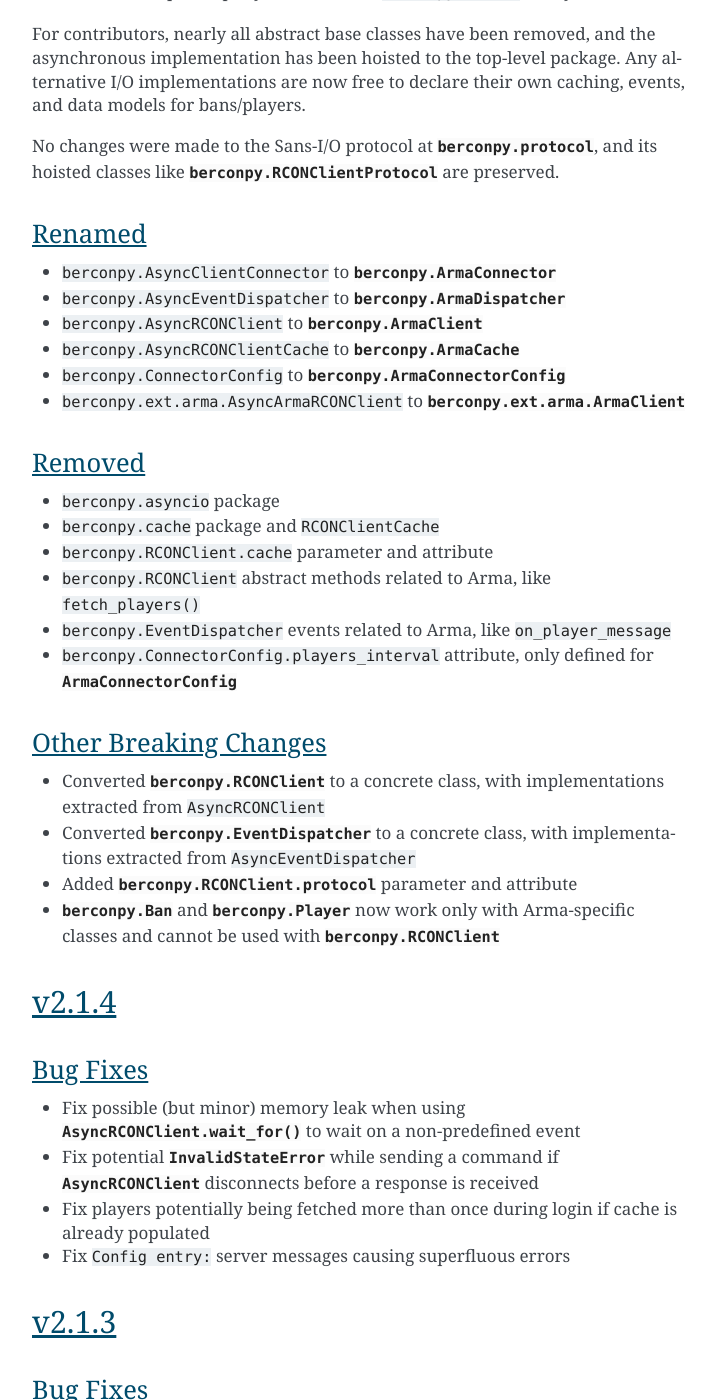
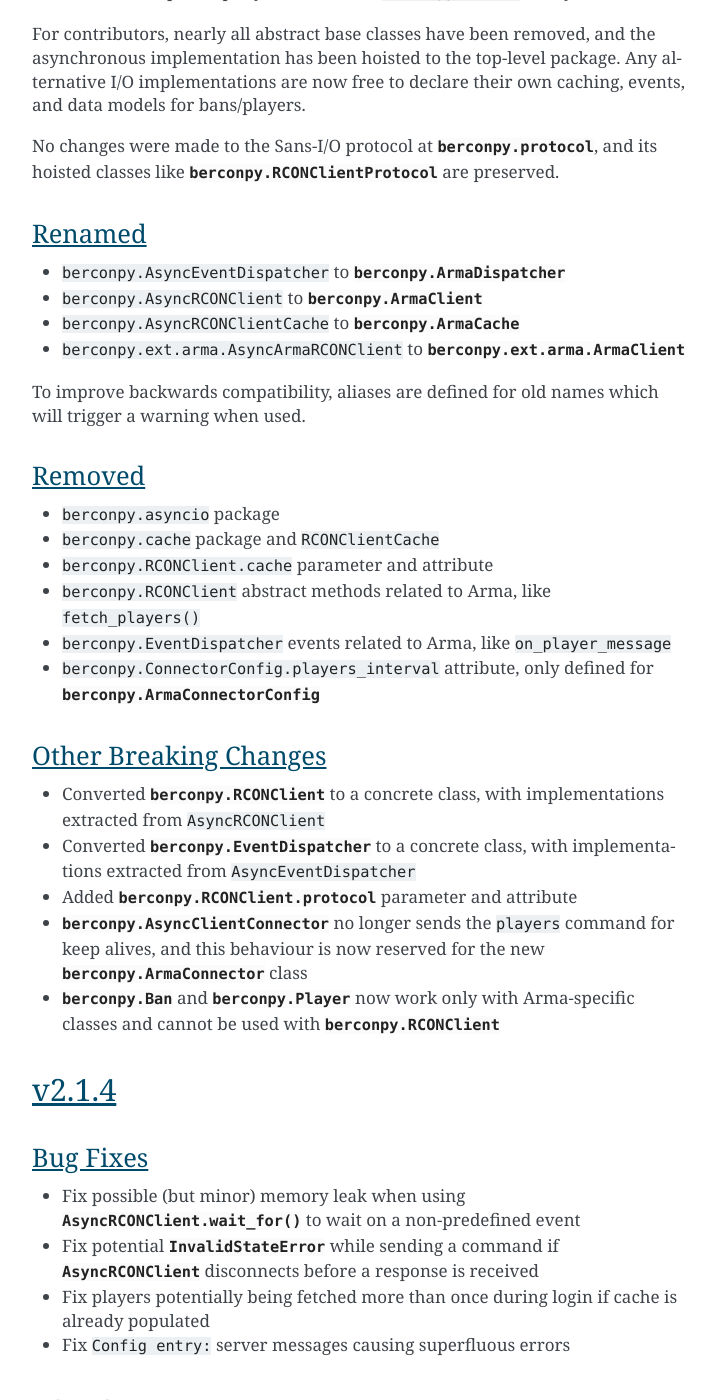
Before and after one commit to thegamecracks/berconpy, a Sphinx documentation site: the page built from docs/source/changelog.rst, in a window 1280 px wide and 1400 px high, scrolled down 1614 px. Shown: the whole window, without its empty margins (388-1103 px from the left). Built offline with Sphinx 7.4.7, drawn with Linux system fonts in a browser that asks for light colours; the version number could not be read and is left out.

Commit message:
docs: clarify breaking changes for connector classes

```diff
--- a/docs/source/changelog.rst
+++ b/docs/source/changelog.rst
@@ -25,12 +25,13 @@ and its hoisted classes like :py:class:`berconpy.RCONClientProtocol` are preserv
 Renamed
 ^^^^^^^
 
-* ``berconpy.AsyncClientConnector`` to :py:class:`berconpy.ArmaConnector`
 * ``berconpy.AsyncEventDispatcher`` to :py:class:`berconpy.ArmaDispatcher`
 * ``berconpy.AsyncRCONClient`` to :py:class:`berconpy.ArmaClient`
 * ``berconpy.AsyncRCONClientCache`` to :py:class:`berconpy.ArmaCache`
-* ``berconpy.ConnectorConfig`` to :py:class:`berconpy.ArmaConnectorConfig`
 * ``berconpy.ext.arma.AsyncArmaRCONClient`` to :py:class:`berconpy.ext.arma.ArmaClient`
+
+To improve backwards compatibility, aliases are defined for old names which will
+trigger a warning when used.
 
 Removed
 ^^^^^^^
@@ -41,7 +42,7 @@ Removed
 * ``berconpy.RCONClient`` abstract methods related to Arma, like ``fetch_players()``
 * ``berconpy.EventDispatcher`` events related to Arma, like ``on_player_message``
 * ``berconpy.ConnectorConfig.players_interval`` attribute,
-  only defined for :py:class:`~berconpy.ArmaConnectorConfig`
+  only defined for :py:class:`berconpy.ArmaConnectorConfig`
 
 Other Breaking Changes
 ^^^^^^^^^^^^^^^^^^^^^^
@@ -51,6 +52,9 @@ Other Breaking Changes
 * Converted :py:class:`berconpy.EventDispatcher` to a concrete class,
   with implementations extracted from ``AsyncEventDispatcher``
 * Added :py:attr:`berconpy.RCONClient.protocol` parameter and attribute
+* :py:class:`berconpy.AsyncClientConnector` no longer sends the ``players``
+  command for keep alives, and this behaviour is now reserved for the new
+  :py:class:`berconpy.ArmaConnector` class
 * :py:class:`berconpy.Ban` and :py:class:`berconpy.Player` now work only with
   Arma-specific classes and cannot be used with :py:class:`berconpy.RCONClient`
 
```
